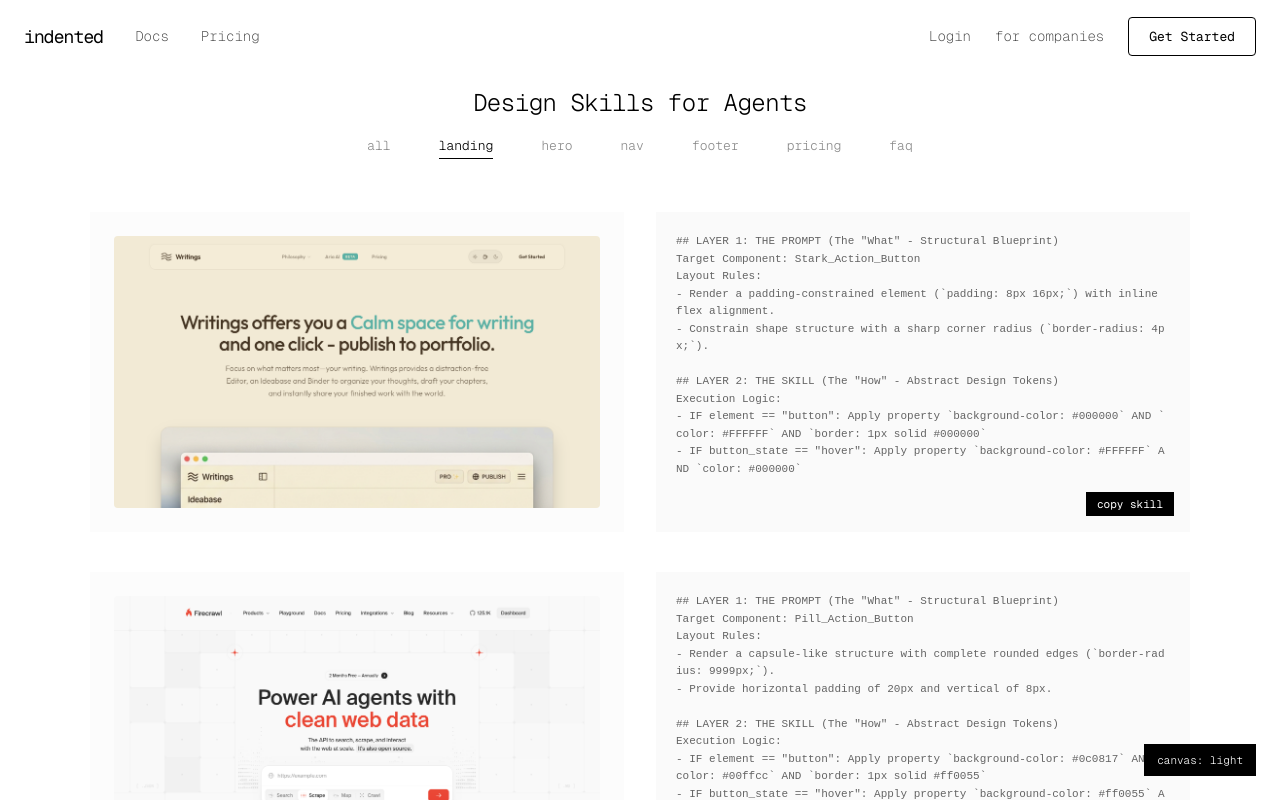
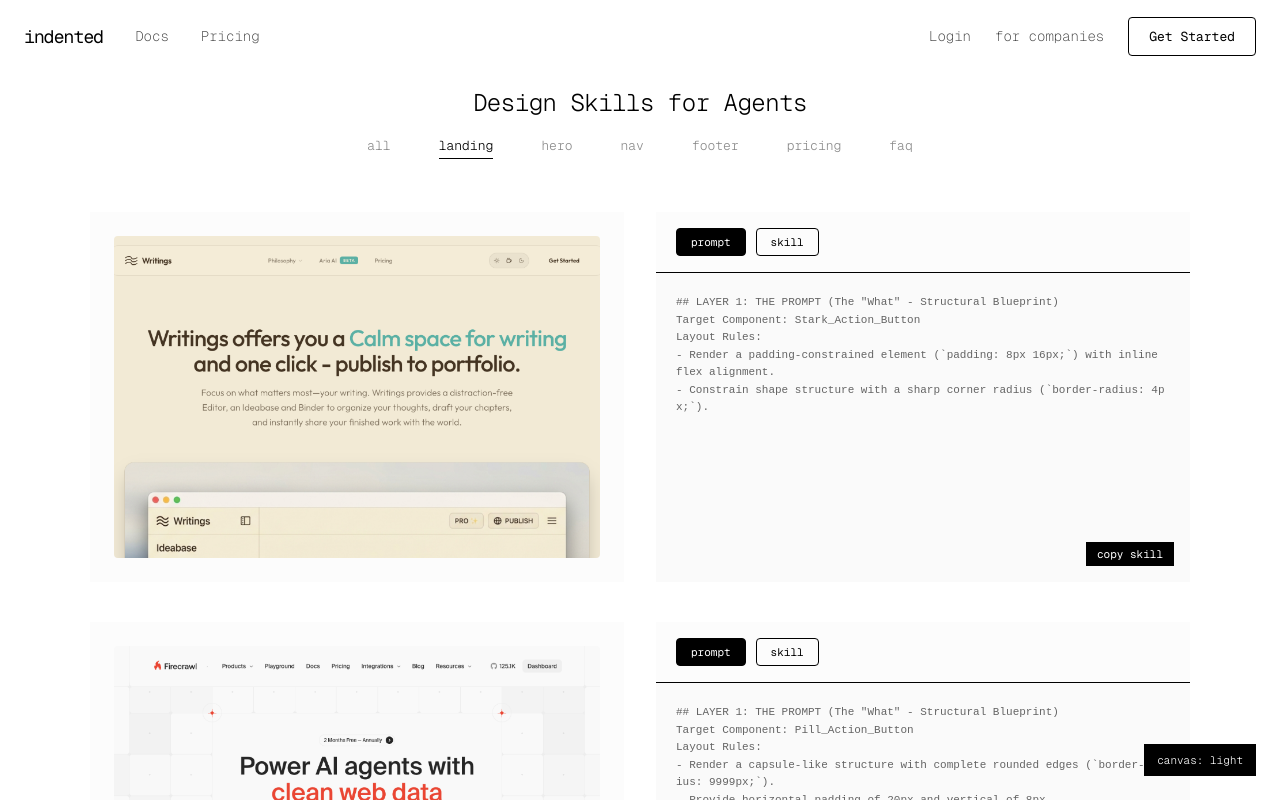
Before and after one commit to kingofalldevs/design-skills-for-ai, a React (Vite) app: page / in a window 1280 px wide. Built offline with nearby package versions, Linux system fonts and the light colour scheme; no server answers.

Commit message:
feat: split skill spec card into prompt and skill tabs

```diff
--- a/src/components/ProductCarousel.jsx
+++ b/src/components/ProductCarousel.jsx
@@ -1,12 +1,30 @@
-import React from 'react';
+import React, { useState } from 'react';
 import HighFidelityPreview from './HighFidelityPreview.jsx';
 import CopyButton from './CopyButton.jsx';
 
-export default function ProductCarousel({ filteredSkills }) {
+function CarouselItem({ skill }) {
+  const [activeTab, setActiveTab] = useState('prompt'); // 'prompt' or 'skill'
+
+  // Helper to split markdown content into Layer 1 (Prompt) and Layer 2 (Skill)
+  const splitContent = (mdContent) => {
+    if (!mdContent) return { prompt: '', skill: '' };
+
+    // Find the start of Layer 2
+    const layer2Index = mdContent.search(/##\s*LAYER\s*2/i);
+    if (layer2Index === -1) {
+      return { prompt: mdContent, skill: '' };
+    }
+
+    const promptPart = mdContent.substring(0, layer2Index).trim();
+    const skillPart = mdContent.substring(layer2Index).trim();
+    return { prompt: promptPart, skill: skillPart };
+  };
+
+  const { prompt, skill: skillCode } = splitContent(skill.mdContent);
+  const activeContent = activeTab === 'prompt' ? prompt : (skillCode || 'no skill definition found.');
+
   return (
-    <div className="element-carousel_container">
-      {filteredSkills.map((skill) => (
-        <div key={skill.id} className="element-carousel_item">
+    <div className="element-carousel_item">
       {/* Part A: Design Image Preview */}
       <div className="element-card_part preview-part">
         <div className="card-visual-body">
@@ -16,12 +34,36 @@
 
       {/* Part B: Skill Code Spec */}
       <div className="element-card_part skill-part">
+        {/* Buttons at the top of the div */}
+        <div className="skill-tab-header">
+          <button
+            onClick={() => setActiveTab('prompt')}
+            className={`skill-tab-btn ${activeTab === 'prompt' ? 'active' : ''}`}
+          >
+            prompt
+          </button>
+          <button
+            onClick={() => setActiveTab('skill')}
+            className={`skill-tab-btn ${activeTab === 'skill' ? 'active' : ''}`}
+          >
+            skill
+          </button>
+        </div>
+
         <div className="card-code-body">
-              <pre><code>{skill.mdContent}</code></pre>
+          <pre><code>{activeContent}</code></pre>
         </div>
-            <CopyButton text={skill.mdContent} />
+        <CopyButton text={activeContent} />
       </div>
     </div>
+  );
+}
+
+export default function ProductCarousel({ filteredSkills }) {
+  return (
+    <div className="element-carousel_container">
+      {filteredSkills.map((skill) => (
+        <CarouselItem key={skill.id} skill={skill} />
       ))}
     </div>
   );
--- a/src/index.css
+++ b/src/index.css
@@ -215,6 +215,7 @@
   transition: border-color 0.2s ease, box-shadow 0.2s ease;
   overflow: hidden;
   position: relative;
+  height: 370px;
 }
 
 .element-card_part:hover {
@@ -226,7 +227,7 @@
 }
 
 .card-visual-body {
-  height: 320px;
+  flex: 1;
   display: flex;
   align-items: center;
   justify-content: center;
@@ -240,7 +241,7 @@
 }
 
 .card-code-body {
-  height: 320px;
+  flex: 1;
   overflow-y: auto;
   background-color: rgba(255, 255, 255, 0.02);
   padding: 20px;
@@ -248,6 +249,42 @@
 
 body.theme-light .card-code-body {
   background-color: rgba(0, 0, 0, 0.02);
+}
+
+/* --- SKILL SPEC TAB HEADER & BUTTONS --- */
+.skill-tab-header {
+  display: flex;
+  gap: 10px;
+  padding: 16px 20px;
+  border-bottom: 1px solid var(--border-color);
+  background-color: rgba(255, 255, 255, 0.01);
+}
+
+body.theme-light .skill-tab-header {
+  background-color: rgba(0, 0, 0, 0.01);
+}
+
+.skill-tab-btn {
+  background: transparent;
+  border: 1px solid var(--border-color);
+  color: var(--text-color);
+  font-family: var(--font-mono);
+  font-size: 11px;
+  padding: 6px 14px;
+  border-radius: 4px;
+  cursor: pointer;
+  text-transform: lowercase;
+  transition: background-color 0.15s ease, color 0.15s ease, border-color 0.15s ease;
+}
+
+.skill-tab-btn:hover {
+  background-color: rgba(128, 128, 128, 0.15);
+}
+
+.skill-tab-btn.active {
+  background-color: var(--text-color);
+  color: var(--bg-color);
+  border-color: var(--text-color);
 }
 
 .card-code-body pre {
```
Lines whose indentation alone changed are shown as unchanged.
